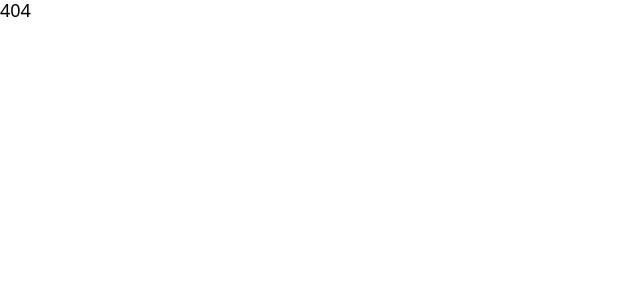
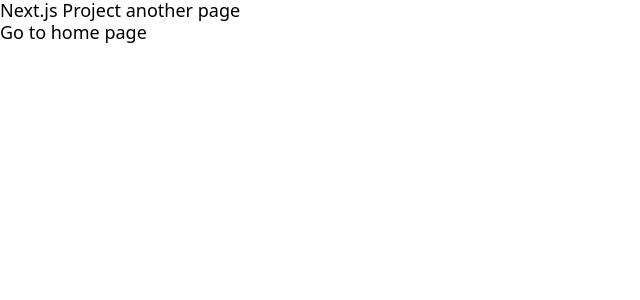
Before and after one commit to SerafimKremnev/scrum-board, a Next.js app: page /another-page in a window 1280 px wide. Before the commit this address had no page. Shown: the top 300 px of the page, without its empty margins (0-640 px from the left). Built offline with nearby package versions, Linux system fonts and the light colour scheme; what next-redux-wrapper, tailwindcss-animation-delay, tailwindcss-aspect-ratio would draw is missing.

Commit message:
added page transition

```diff
--- /dev/null
+++ b/src/app/another-page/page.tsx
@@ -0,0 +1,12 @@
+import Button from '@/shared/ui/button/ui';
+
+export default function AnotherPage() {
+  return (
+    <>
+      <main>
+        <h1>Next.js Project another page</h1>
+        <Button href={'/'}>Go to home page</Button>
+      </main>
+    </>
+  );
+}
--- a/src/app/layout.tsx
+++ b/src/app/layout.tsx
@@ -2,7 +2,7 @@ import './globals.css';
 import React from 'react';
 import type { Metadata } from 'next';
 import ReduxProvider from '@/shared/store/ReduxProvider';
-import SmoothScroll from '@/features/smooth-scroll';
+import SmoothScroll from '@/shared/ui/smooth-scroll';
 
 // import 'swiper/css';
 // import 'swiper/css/navigation';
--- a/src/app/page.tsx
+++ b/src/app/page.tsx
@@ -1,8 +1,11 @@
+import Button from '@/shared/ui/button/ui';
+
 export default function Home() {
   return (
     <>
       <main>
-        <h1>Next.js Project</h1>
+        <h1>Next.js Project home page</h1>
+        <Button href={'/another-page'}>Go to another page</Button>
       </main>
     </>
   );
--- /dev/null
+++ b/src/app/template.tsx
@@ -0,0 +1,39 @@
+'use client';
+import { cubicBezier, motion } from 'framer-motion';
+
+const variantsPage = {
+  in: {
+    opacity: 1,
+    transition: {
+      duration: 0.3,
+      delay: 0,
+      ease: cubicBezier(0.55, 0.055, 0.675, 0.19),
+    },
+  },
+  out: {
+    opacity: 0,
+    transition: {
+      duration: 0.3,
+      delay: 0,
+      ease: cubicBezier(0.55, 0.055, 0.675, 0.19),
+    },
+  },
+  exit: {
+    opacity: 0,
+    transition: {
+      duration: 0.3,
+      delay: 0,
+      ease: cubicBezier(0.55, 0.055, 0.675, 0.19),
+    },
+  },
+};
+
+const Template = ({ children }: any) => {
+  return (
+    <motion.div variants={variantsPage} animate="in" initial="out" exit="out">
+      {children}
+    </motion.div>
+  );
+};
+
+export default Template;
```
Also changed, not shown: src/shared/ui/smooth-scroll/index.tsx (renamed from src/features/smooth-scroll/index.tsx), 1 other file (tests, documents, lock files or other folders).
